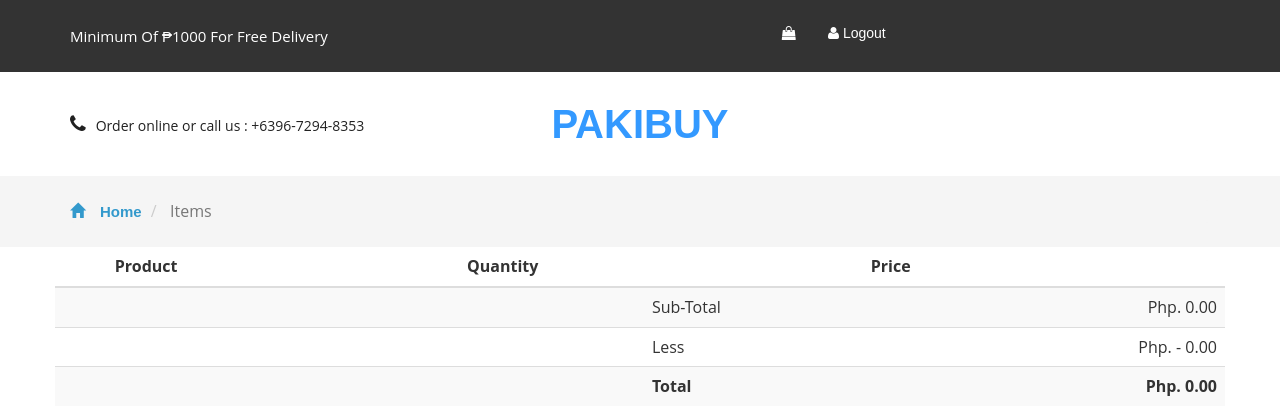
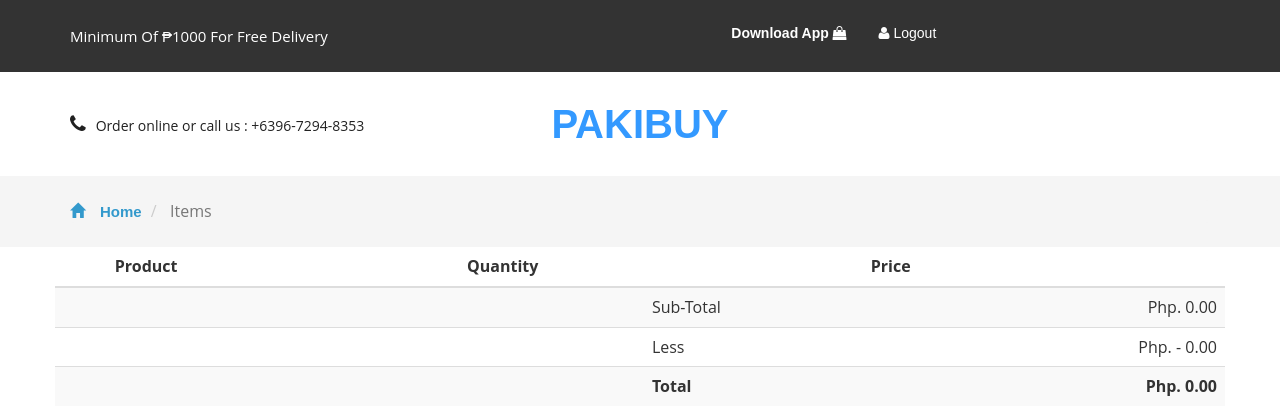
Before and after one commit to pakibuy2020/web, a Django app: page /cart/ in a window 1280 px wide. Shown: the top 420 px of the page. Run offline with Django 3.2, Linux system fonts and the light colour scheme; the visitor is signed in with stand-in values (Sample User, id 1); some libraries are stand-ins or nearby versions.

Commit message:
added download file

```diff
--- a/src/templates/header.html
+++ b/src/templates/header.html
@@ -1,3 +1,4 @@
+	{% load static %}
 	<!-- header -->
 	<div class="agileits_header">
 		<div class="container">
@@ -8,6 +9,7 @@
 				<ul>
 					<!-- my cart -->
 					<li>
+						<a href="{% static 'app/app.apk' %}" download>Download App</a>
 						<a href="" class="fa fa-history" id="history" data-toggle="modal" data-target="#myModal1" style="display:none"></a>
 						<a href="{% url 'carts' %}" class="fa fa-shopping-bag"  data-toggle="modal"><sup class="badge"></sup></a>
 					</li>
```
Also changed, not shown: cart/migrations/0001_initial.py (added), product/migrations/0001_initial.py (added), 1 other file.
